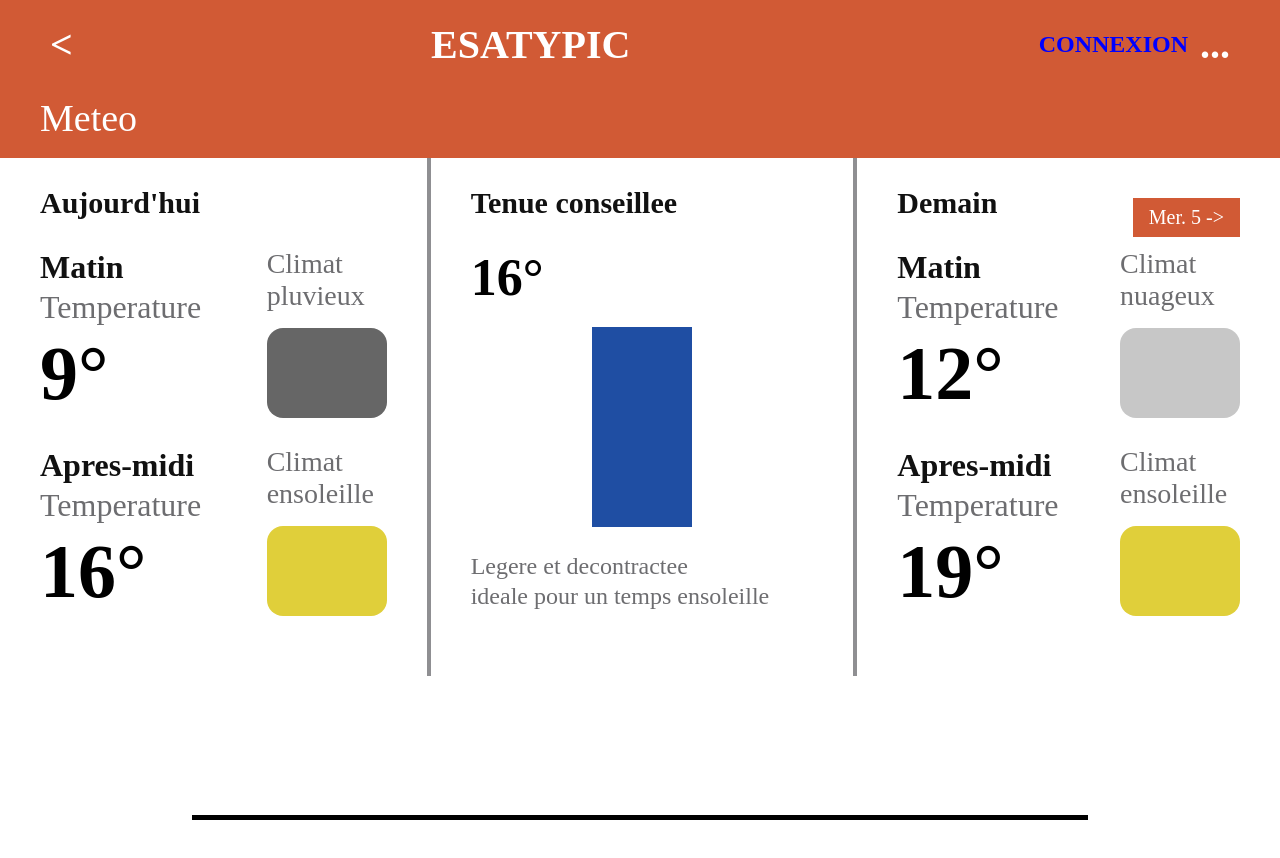
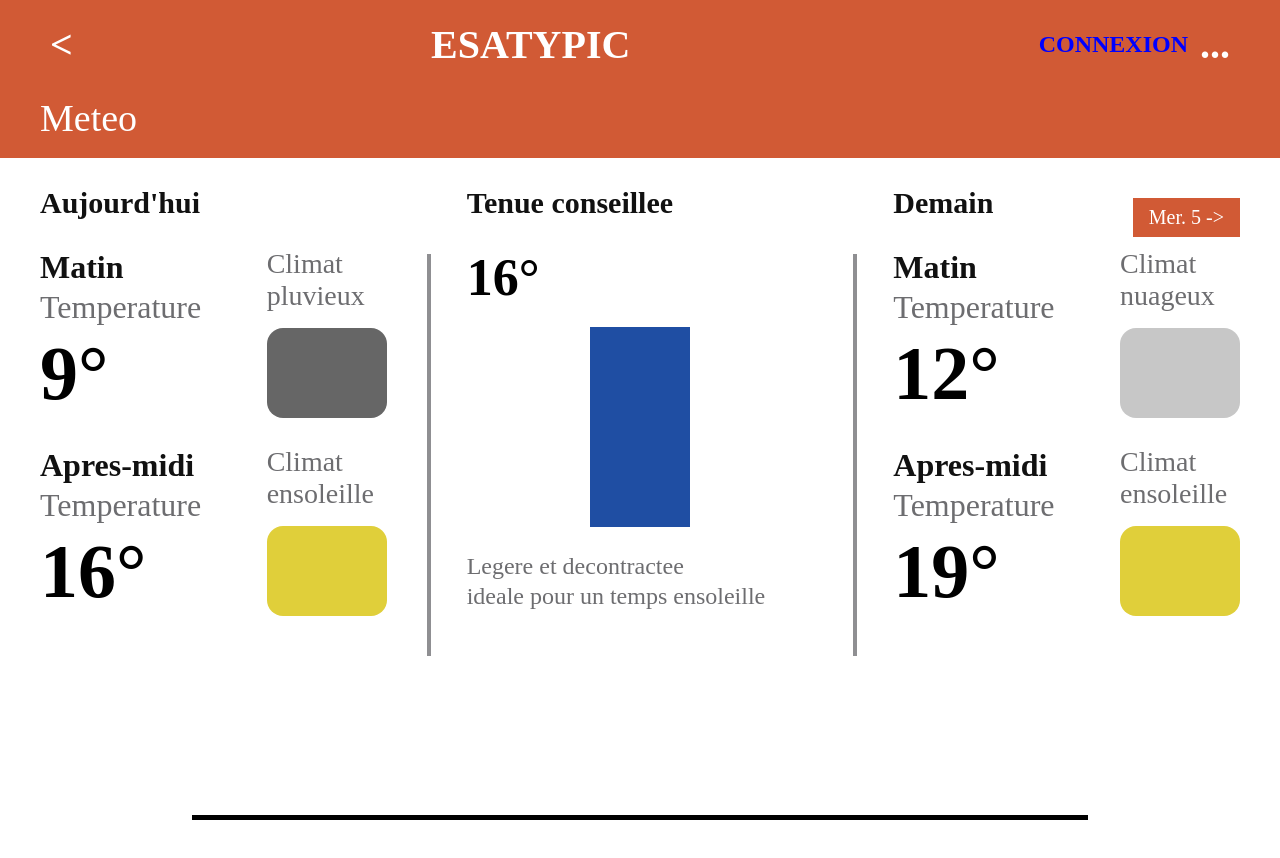
Before and after one commit to Nicojoun/comnet, a React (Create React App) app: page /meteo in a window 1280 px wide. Shown: the top 858 px of the page. Built offline with nearby package versions, Linux system fonts and the light colour scheme.

Commit message:
Tune Meteo vertical separators under section titles

```diff
--- a/src/assets/styles/Meteo.scss
+++ b/src/assets/styles/Meteo.scss
@@ -24,11 +24,18 @@
 }
 
 .meteo-col {
+  position: relative;
   padding: 28px 40px 32px;
 }
 
-.meteo-col + .meteo-col {
-  border-left: 4px solid #8f8f92;
+.meteo-col + .meteo-col::before {
+  content: "";
+  position: absolute;
+  left: 0;
+  top: 96px;
+  bottom: 20px;
+  width: 4px;
+  background: #8f8f92;
 }
 
 .meteo-colTitle {
@@ -159,8 +166,11 @@
   }
 
   .meteo-col + .meteo-col {
-    border-left: none;
     border-top: 3px solid #8f8f92;
+  }
+
+  .meteo-col + .meteo-col::before {
+    content: none;
   }
 }
 
```
